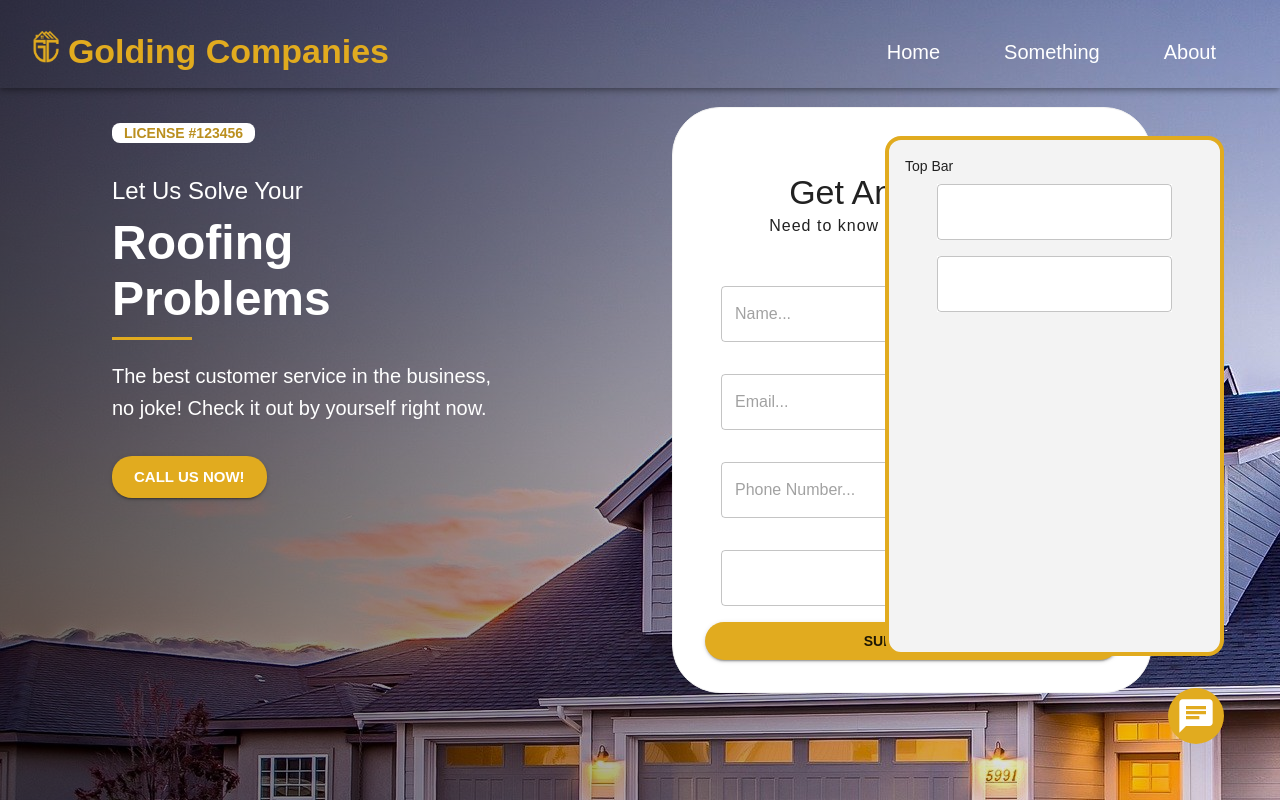
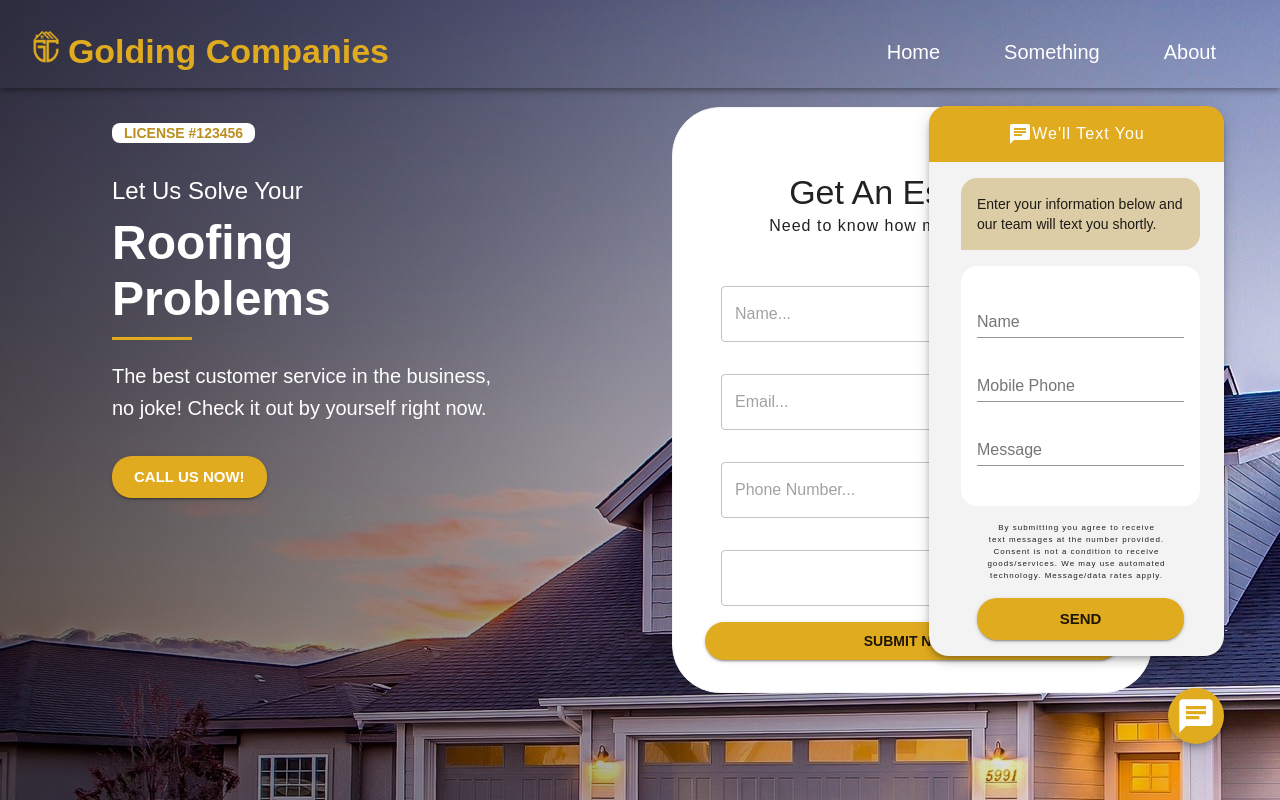
Before and after one commit to ryan0626-bit/golding, a React (Create React App) app in the folder frontend/: page / in a window 1280 px wide. Both pictures are taken after a click on the element 1196 px from the left and 716 px from the top of the page. Shown: the top 800 px of the page. Built offline with nearby package versions, Linux system fonts and the light colour scheme.

Commit message:
Update Chat

```diff
--- a/frontend/src/AppTheme.js
+++ b/frontend/src/AppTheme.js
@@ -13,7 +13,7 @@ const palette = {
   },
   primary: {
     main: 'rgb(225, 171, 31)',
-    light: '#4eccfd',
+    light: 'rgb(220, 205, 166)',
     dark: 'rgb(186, 143, 30)',
   },
   secondary: {
--- a/frontend/src/components/BottomChat.js
+++ b/frontend/src/components/BottomChat.js
@@ -4,7 +4,9 @@ import ChatIcon from '@material-ui/icons/Chat'
 import React, { useState } from 'react'
 import TextField from '@material-ui/core/TextField'
 import ClickAwayListener from '@material-ui/core/ClickAwayListener'
-
+import Typography from '@material-ui/core/Typography'
+import Box from '@material-ui/core/Box'
+import Button from '@material-ui/core/Button'
 const useStyles = makeStyles(theme => ({
   bottomNavigation: {
     width: '100%',
@@ -24,6 +26,9 @@ const useStyles = makeStyles(theme => ({
   },
   iconButton: {
     margin: '0 3.5rem 3.5rem 0',
+    [theme.breakpoints.only('xs')]: {
+      margin: '0 .5rem 3.5rem 0',
+    },
     borderRadius: '50%',
     backgroundColor: theme.palette.primary.main,
     cursor: 'pointer',
@@ -36,26 +41,67 @@ const useStyles = makeStyles(theme => ({
     justifyContent: 'center',
     alignItems: 'center',
   },
-  messageBox: {
+  messageContainer: {
+    display: 'flex',
+    flexDirection: 'column',
+    justifyContent: 'space-between',
     margin: '0 3.5rem 2rem 0',
-    padding: '1rem',
+    minHeight: '65vh',
+
+    minWidth: '35vh',
+    borderRadius: '1.25rem',
     backgroundColor: theme.palette.grey.main,
-    minHeight: '65vh',
-    minWidth: '35vh',
     [theme.breakpoints.down('xs')]: {
       minHeight: '80vh',
       width: '100%',
       margin: 0,
     },
-    borderRadius: '1rem',
-    border: `.25rem solid ${theme.palette.primary.main}`,
+  },
+  bottomMessageBox: {
+    padding: '1rem',
     display: 'flex',
     flexDirection: 'column',
+    borderRadius: ' 0 0 1.1rem 1.1rem',
   },
   textField: {
-    margin: '.5rem 2rem .5rem 2rem',
+    margin: '.5rem 1rem .5rem 1rem',
     padding: 0,
     backgroundColor: 'white',
+  },
+  topBar: {
+    backgroundColor: theme.palette.primary.main,
+    color: 'white',
+    padding: '1rem 0 1rem 0',
+    display: 'flex',
+    justifyContent: 'center',
+    alignItems: 'center',
+    borderRadius: '1.1rem 1.1rem 0 0',
+  },
+  form: {
+    margin: '1rem 1.5rem 0rem 2rem',
+    display: 'flex',
+    padding: '1rem 0 2rem 0',
+    backgroundColor: 'white',
+    flexDirection: 'column',
+    borderRadius: '1rem',
+  },
+  terms: {
+    margin: '0 1rem 0 1rem',
+    display: 'flex',
+    justifyContent: 'center',
+  },
+  termsText: {
+    fontSize: theme.typography.pxToRem(8),
+    textAlign: 'center',
+  },
+  send: {
+    margin: '1rem 1.5rem 0rem 2rem',
+  },
+  messageInfo: {
+    margin: '1rem 1.5rem 0rem 2rem',
+    padding: '1rem',
+    backgroundColor: theme.palette.primary.light,
+    borderRadius: '1rem 1rem 1rem 0 ',
   },
 }))
 export default function BottomChat() {
@@ -67,16 +113,46 @@ export default function BottomChat() {
     <div className={classes.bottomNavigation}>
       {showBox && (
         <ClickAwayListener onClickAway={handleHideBox}>
-          <div className={classes.messageBox}>
-            <div>Top Bar</div>
-            <TextField variant="outlined" className={classes.textField} />
-            <TextField variant="outlined" className={classes.textField} />
-          </div>
+          <Box className={classes.messageContainer} boxShadow={6}>
+            <div className={classes.topBar}>
+              <ChatIcon />
+              <Typography>We'll Text You</Typography>
+            </div>
+            <div>
+              <div className={classes.messageInfo}>
+                <Typography variant="p">
+                  Enter your information below and
+                  <br /> our team will text you shortly.
+                </Typography>
+              </div>
+            </div>
+
+            <Box className={classes.form} boxShadow={0.3}>
+              <TextField label="Name" className={classes.textField} />
+              <TextField label="Mobile Phone" className={classes.textField} />
+              <TextField label="Message" multiline rowsMax={5} className={classes.textField} />
+            </Box>
+
+            <div className={classes.bottomMessageBox}>
+              <Typography className={classes.termsText}>
+                By submitting you agree to receive <br />
+                text messages at the number provided.
+                <br />
+                Consent is not a condition to receive
+                <br /> goods/services. We may use automated <br />
+                technology. Message/data rates apply.
+              </Typography>
+
+              <Button className={classes.send} color="primary" variant="contained" size="large">
+                Send
+              </Button>
+            </div>
+          </Box>
         </ClickAwayListener>
       )}
-      <div className={classes.iconButton} onClick={handleShowBox}>
+      <Box className={classes.iconButton} onClick={handleShowBox} boxShadow={6}>
         <ChatIcon className={classes.chatIcon} classes={{ root: { padding: 0 } }} />
-      </div>
+      </Box>
     </div>
   )
 }
```
Also changed, not shown: 2 other files (tests, documents, lock files or other folders).
